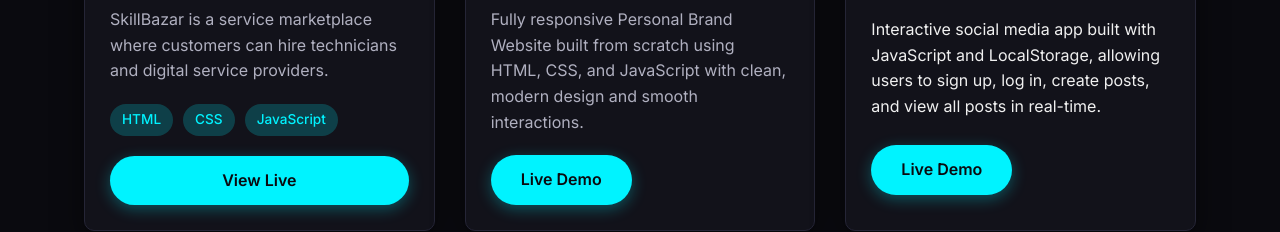
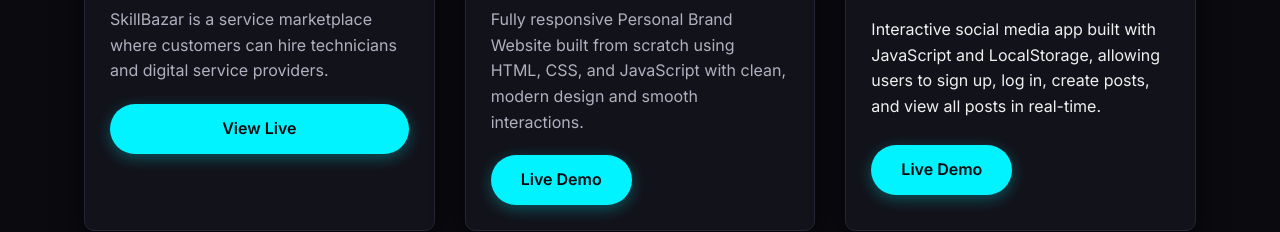
Before and after one commit to Shahab-max-design/myportfolio, a plain HTML site: page index.html in a window 1280 px wide. Shown: the part 3560-3792 px from the top of the page. Drawn offline with Linux system fonts and the light colour scheme.

Commit message:
updated skillbazar card

```diff
--- a/index.html
+++ b/index.html
@@ -1107,11 +1107,11 @@
                             SkillBazar is a service marketplace where customers can hire technicians and digital service
                             providers.
                         </p>
-                        <div class="project-tech">
+                        <!-- <div class="project-tech">
                             <span class="tech-tag">HTML</span>
                             <span class="tech-tag">CSS</span>
                             <span class="tech-tag">JavaScript</span>
-                        </div>
+                        </div> -->
                         <div class="project-links">
                             <a href="https://skillbazar-theta.vercel.app/" class="btn btn-primary" target="_blank" style="width: 100%; text-align: center;">View Live</a>
                         </div>
```
